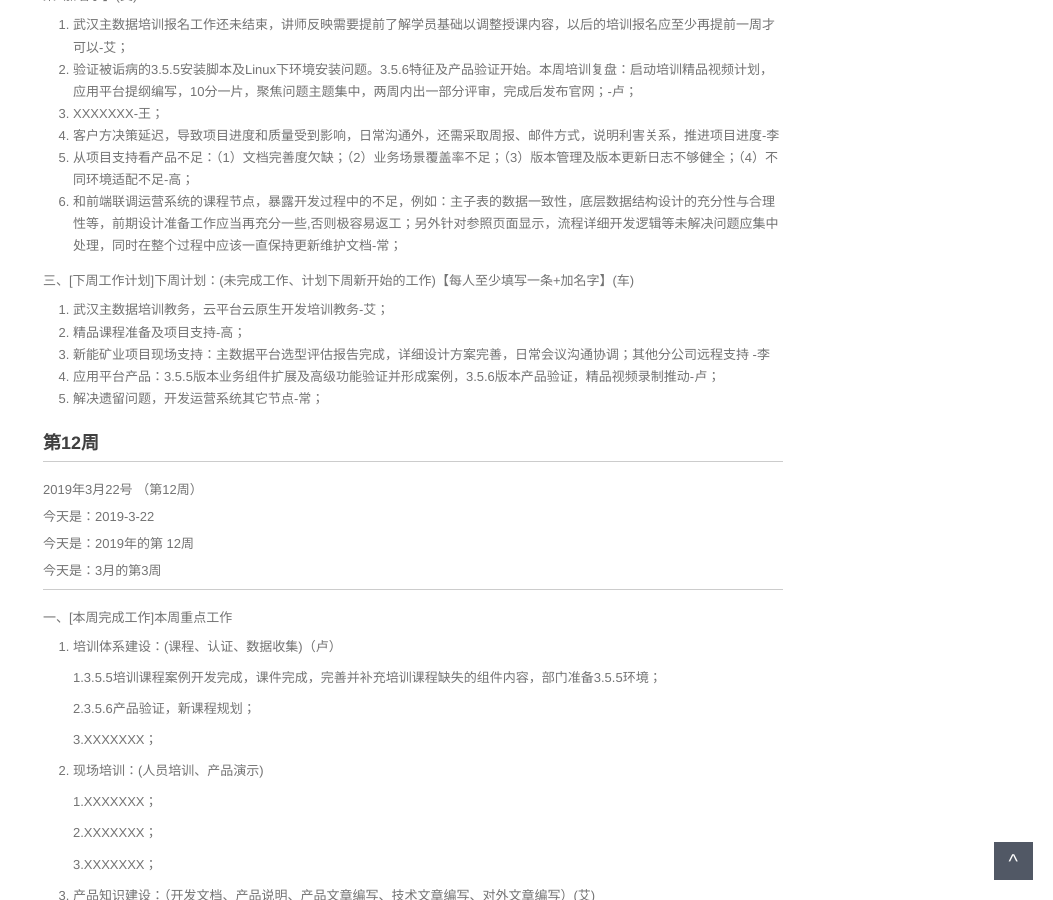
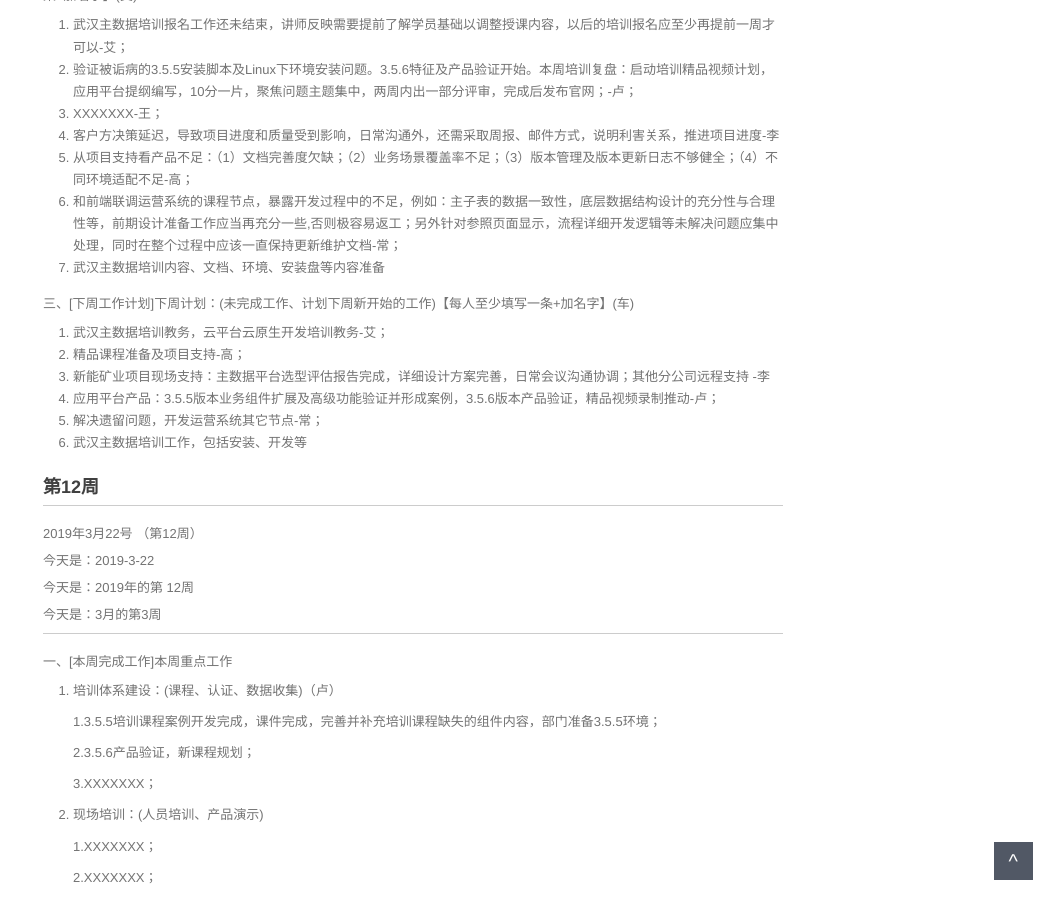
Before and after one commit to walllFlower/blog, a Jekyll site: the page built from _posts/2018-07-17-day_report_cxz.md, in a window 1280 px wide and 900 px high, scrolled down 1350 px. Shown: the whole window, without its empty margins (227-1280 px from the left). Built offline with Jekyll 4.4.1, drawn with Linux system fonts in a browser that asks for light colours; comment, search, counter and statistics services are not loaded.

Commit message:
Update 2018-07-17-day_report_cxz.md

```diff
--- a/_posts/2018-07-17-day_report_cxz.md
+++ b/_posts/2018-07-17-day_report_cxz.md
@@ -81,6 +81,7 @@ categories: 技术运营工作周报
 4. 客户方决策延迟，导致项目进度和质量受到影响，日常沟通外，还需采取周报、邮件方式，说明利害关系，推进项目进度-李
 5. 从项目支持看产品不足：（1）文档完善度欠缺；（2）业务场景覆盖率不足；（3）版本管理及版本更新日志不够健全；（4）不同环境适配不足-高；
 6. 和前端联调运营系统的课程节点，暴露开发过程中的不足，例如：主子表的数据一致性，底层数据结构设计的充分性与合理性等，前期设计准备工作应当再充分一些,否则极容易返工；另外针对参照页面显示，流程详细开发逻辑等未解决问题应集中处理，同时在整个过程中应该一直保持更新维护文档-常；
+7. 武汉主数据培训内容、文档、环境、安装盘等内容准备
 
 三、[下周工作计划]下周计划：(未完成工作、计划下周新开始的工作)【每人至少填写一条+加名字】(车)
 
@@ -89,6 +90,7 @@ categories: 技术运营工作周报
 3. 新能矿业项目现场支持：主数据平台选型评估报告完成，详细设计方案完善，日常会议沟通协调；其他分公司远程支持 -李
 4. 应用平台产品：3.5.5版本业务组件扩展及高级功能验证并形成案例，3.5.6版本产品验证，精品视频录制推动-卢；
 5. 解决遗留问题，开发运营系统其它节点-常；
+6. 武汉主数据培训工作，包括安装、开发等
 
 ###  第12周
 
```
